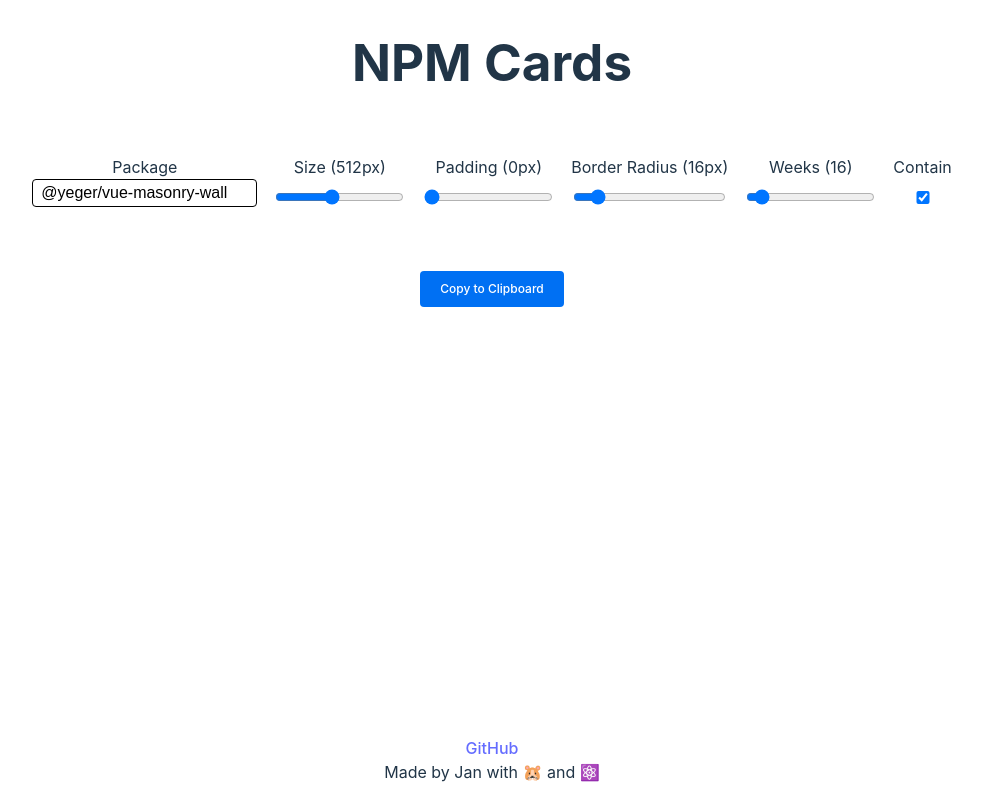
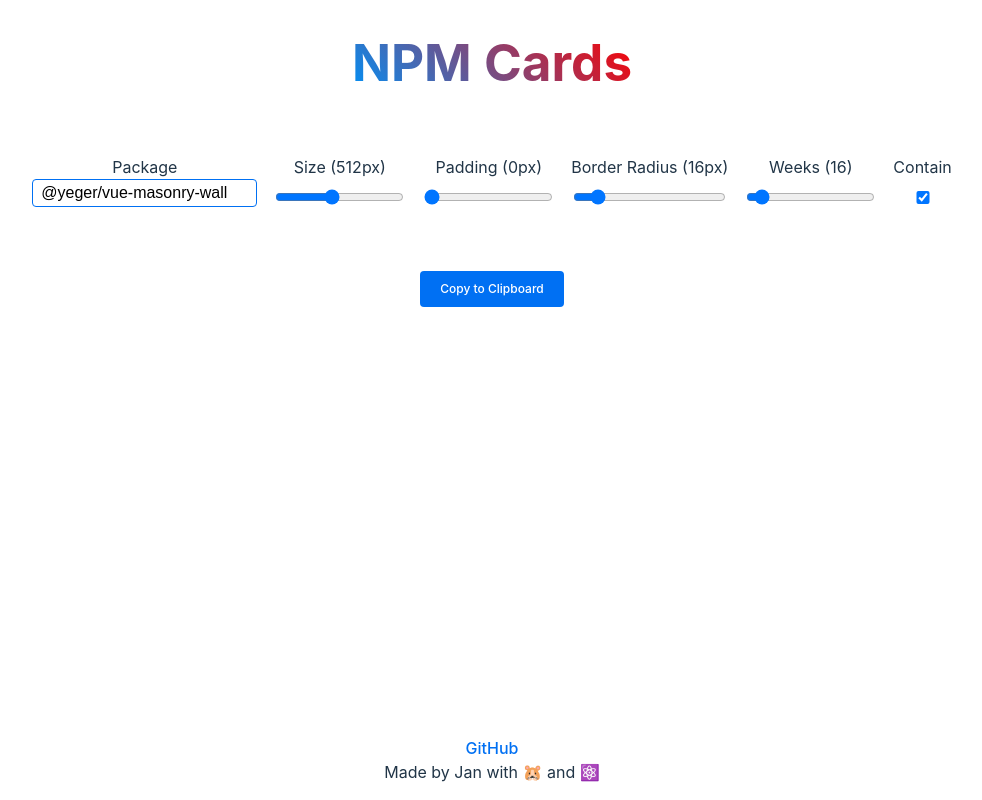
Before and after one commit to DerYeger/npm-cards, a React (Vite) app in the folder frontend/: page / in a window 1280 px wide. Shown: the whole page, without its empty margins (148-1130 px from the left). Built offline with nearby package versions, Linux system fonts and the light colour scheme; no server answers.

Commit message:
feat(frontend): improve design

```diff
--- a/frontend/src/App.css
+++ b/frontend/src/App.css
@@ -16,6 +16,16 @@ main {
 
 main > * + * {
   margin-top: 2rem;
+}
+
+h1 {
+  background: -webkit-linear-gradient(45deg, #0090f6, red);
+  -webkit-background-clip: text;
+  -webkit-text-fill-color: transparent;
+  widthl: -moz-fit-content;
+  width: fit-content;
+  margin-left: auto;
+  margin-right: auto;
 }
 
 .settings {
--- a/frontend/src/index.css
+++ b/frontend/src/index.css
@@ -13,16 +13,18 @@
   -webkit-font-smoothing: antialiased;
   -moz-osx-font-smoothing: grayscale;
   -webkit-text-size-adjust: 100%;
+
+  --primary: #0070f3;
 }
 
 a {
   font-weight: 500;
-  color: #646cff;
+  color: var(--primary);
   text-decoration: inherit;
 }
 
 a:hover {
-  color: #535bf2;
+  filter: brightness(150%);
 }
 
 body {
@@ -39,7 +41,7 @@ h1 {
 }
 
 button {
-  background: #0070f3;
+  background: var(--primary);
   border-radius: 4px;
   border: 1px solid transparent;
   color: white;
@@ -50,10 +52,6 @@ button {
   cursor: pointer;
   transition: border-color 0.25s;
 }
-button:hover,
-input[type='text']:hover {
-  border-color: #646cff;
-}
 button:focus,
 button:focus-visible,
 input[type='text']:focus,
@@ -62,7 +60,8 @@ input[type='text']:focus-visible {
 }
 
 input[type='text'] {
-  border: 1px solid;
+  background: transparent;
+  border: 1px solid var(--primary);
   border-radius: 4px;
   font-size: 1rem;
   padding: 0.25em 0.5em;
@@ -75,6 +74,6 @@ input[type='text'] {
     background-color: #ffffff;
   }
   a:hover {
-    color: #747bff;
+    filter: brightness(75%);
   }
 }
```
